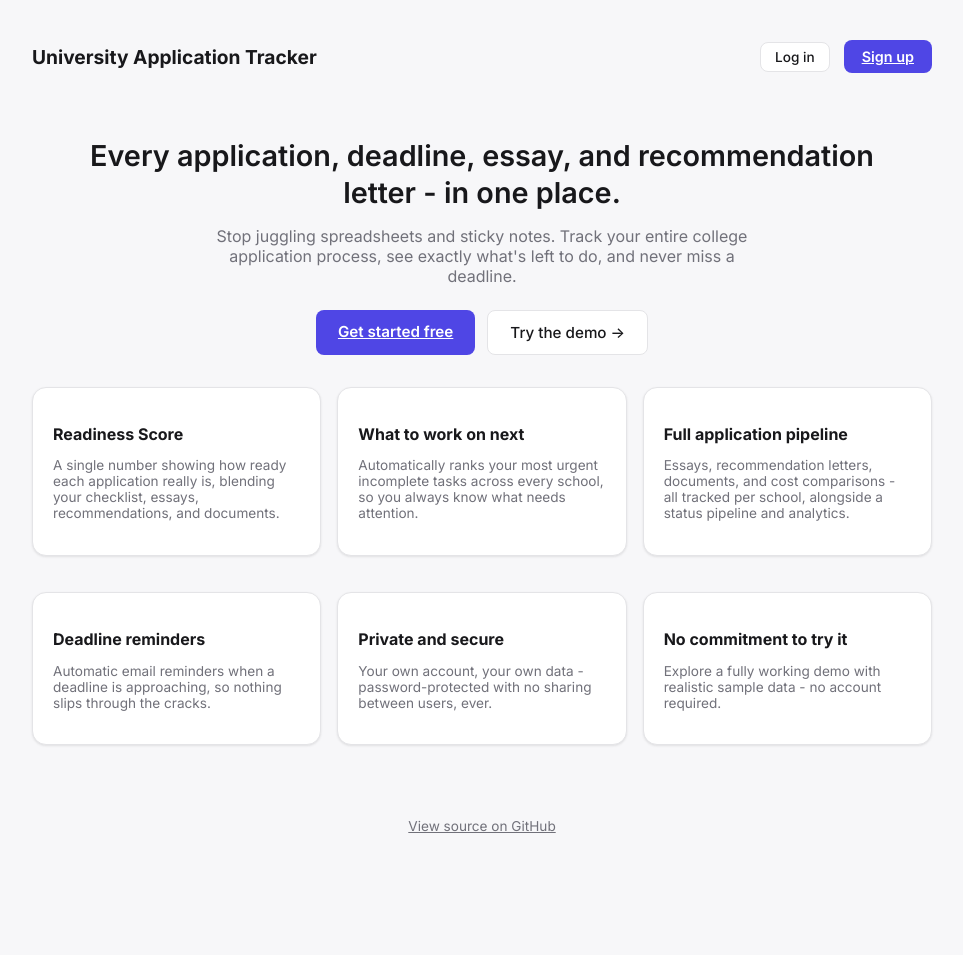
After one commit to Bhakti864653/uni-app-tracker, a Flask app: template templates/landing.html in a window 1280 px wide. The commit adds this page. Shown: the whole page, without its empty margins (158-1121 px from the left). Run offline with Flask 3, Linux system fonts and the light colour scheme; the template is opened without the code that fills it, so the values that code supplies are empty.

Commit message:
Add public landing page and richer new-user onboarding
Completes Phase 5: the app dashboard moves from / to /dashboard, and /
becomes a real public marketing page (features, CTAs, GitHub link) for
logged-out visitors - logged-in users hitting / are redirected straight
to their dashboard. Also upgrades the bare empty-state message into a
proper 3-step onboarding welcome for brand-new accounts.

```diff
--- a/app.py
+++ b/app.py
@@ -438,7 +438,7 @@ def signup():
                 conn.close()
                 session.clear()
                 session["user_id"] = user_id
-                return redirect("/")
+                return redirect("/dashboard")
     return render_template("signup.html", error=error)
 
 @app.route("/login", methods=["GET", "POST"])
@@ -458,7 +458,7 @@ def login():
             if user and check_password_hash(user["password_hash"], password):
                 session.clear()
                 session["user_id"] = user["id"]
-                return redirect("/")
+                return redirect("/dashboard")
             error = "Incorrect email or password"
     return render_template("login.html", error=error)
 
@@ -476,9 +476,15 @@ def demo_login():
     session.clear()
     session["user_id"] = demo_user_id
     session["is_demo"] = True
-    return redirect("/")
+    return redirect("/dashboard")
 
 @app.route("/")
+def landing():
+    if session.get("user_id"):
+        return redirect("/dashboard")
+    return render_template("landing.html")
+
+@app.route("/dashboard")
 @login_required
 def home():
     user_id = session["user_id"]
@@ -548,7 +554,7 @@ def add():
     add_university(conn, session["user_id"], request.form["name"], request.form["deadline"])
     conn.commit()
     conn.close()
-    return redirect("/")
+    return redirect("/dashboard")
 
 @app.route("/status/<int:university_id>", methods=["POST"])
 @login_required
@@ -563,7 +569,7 @@ def update_status(university_id):
     )
     conn.commit()
     conn.close()
-    return redirect("/")
+    return redirect("/dashboard")
 
 @app.route("/checklist/toggle/<int:item_id>", methods=["POST"])
 @login_required
@@ -577,7 +583,7 @@ def toggle_checklist_item(item_id):
     conn.execute("UPDATE tasks SET done = ? WHERE id = ?", (new_done, item_id))
     conn.commit()
     conn.close()
-    return redirect("/")
+    return redirect("/dashboard")
 
 @app.route("/checklist/add/<int:university_id>", methods=["POST"])
 @login_required
@@ -592,7 +598,7 @@ def add_checklist_item(university_id):
     )
     conn.commit()
     conn.close()
-    return redirect("/")
+    return redirect("/dashboard")
 
 @app.route("/checklist/delete/<int:item_id>", methods=["POST"])
 @login_required
@@ -604,13 +610,13 @@ def delete_checklist_item(item_id):
     conn.execute("DELETE FROM tasks WHERE id = ?", (item_id,))
     conn.commit()
     conn.close()
-    return redirect("/")
+    return redirect("/dashboard")
 
 @app.route("/reminders/send")
 @login_required
 def send_reminders():
     if not EMAIL_ADDRESS or not RESEND_API_KEY:
-        return redirect("/?reminder_error=not_configured")
+        return redirect("/dashboard?reminder_error=not_configured")
 
     conn = get_db()
     rows = dictrows(conn.execute(
@@ -631,9 +637,9 @@ def send_reminders():
     try:
         send_email_message("University Application Reminders", body)
     except OSError:
-        return redirect("/?reminder_error=send_failed")
+        return redirect("/dashboard?reminder_error=send_failed")
 
-    return redirect("/?reminder_sent=1")
+    return redirect("/dashboard?reminder_sent=1")
 
 @app.route("/demo/cleanup")
 def cleanup_demo():
@@ -820,7 +826,7 @@ def delete(university_id):
     conn.execute("DELETE FROM universities WHERE id = ?", (university_id,))
     conn.commit()
     conn.close()
-    return redirect("/")
+    return redirect("/dashboard")
 
 @app.route("/pipeline")
 @login_required
--- a/static/style.css
+++ b/static/style.css
@@ -799,6 +799,27 @@ h2 {
     font-size: 0.95rem;
 }
 
+.onboarding-welcome {
+    background: var(--card-bg);
+    border: 1px solid var(--border);
+    border-radius: var(--radius);
+    padding: 20px 24px;
+    box-shadow: var(--shadow);
+    margin-bottom: 20px;
+}
+
+.onboarding-welcome h2 {
+    font-size: 1.05rem;
+    margin-bottom: 10px;
+}
+
+.onboarding-welcome ol {
+    padding-left: 20px;
+    color: var(--text-muted);
+    font-size: 0.9rem;
+    line-height: 1.7;
+}
+
 .auth-switch {
     color: var(--text-muted);
     font-size: 0.85rem;
@@ -808,6 +829,72 @@ h2 {
 .auth-switch a {
     color: var(--text);
     font-weight: 500;
+}
+
+/* Landing page */
+.landing-page-wrap {
+    max-width: 900px;
+}
+
+.landing-brand {
+    font-size: 1.2rem;
+}
+
+.landing-hero {
+    text-align: center;
+    padding: 40px 20px 32px;
+}
+
+.landing-hero h2 {
+    font-size: 1.8rem;
+    line-height: 1.3;
+    margin-bottom: 14px;
+}
+
+.landing-hero p {
+    color: var(--text-muted);
+    max-width: 560px;
+    margin: 0 auto 24px;
+    font-size: 1rem;
+}
+
+.landing-cta-row {
+    display: flex;
+    justify-content: center;
+    gap: 12px;
+    flex-wrap: wrap;
+}
+
+.landing-cta {
+    padding: 12px 22px;
+    font-size: 0.95rem;
+}
+
+.landing-features {
+    display: grid;
+    grid-template-columns: repeat(3, 1fr);
+    gap: 16px;
+    margin-bottom: 30px;
+}
+
+.landing-features h3 {
+    font-size: 1rem;
+    margin-bottom: 6px;
+}
+
+.landing-features p {
+    color: var(--text-muted);
+    font-size: 0.85rem;
+}
+
+.landing-footer {
+    text-align: center;
+    padding: 20px 0 40px;
+}
+
+.landing-footer a {
+    color: var(--text-muted);
+    font-size: 0.85rem;
 }
 
 /* Mobile */
@@ -868,7 +955,8 @@ h2 {
     }
 
     .pipeline-board,
-    .analytics-charts {
+    .analytics-charts,
+    .landing-features {
         grid-template-columns: 1fr;
     }
 }
--- a/templates/analytics.html
+++ b/templates/analytics.html
@@ -19,7 +19,7 @@
         <header class="top-bar">
             <h1>Analytics</h1>
             <div class="top-bar-actions">
-                <a href="/" class="btn-secondary">Dashboard</a>
+                <a href="/dashboard" class="btn-secondary">Dashboard</a>
                 <a href="/pipeline" class="btn-secondary">Pipeline</a>
             </div>
         </header>
--- /dev/null
+++ b/templates/landing.html
@@ -0,0 +1,67 @@
+<!DOCTYPE html>
+<html>
+<head>
+    <title>University Application Tracker</title>
+    <link rel="preconnect" href="https://fonts.googleapis.com">
+    <link rel="preconnect" href="https://fonts.gstatic.com" crossorigin>
+    <link href="https://fonts.googleapis.com/css2?family=Inter:wght@400;500;600;700&display=swap" rel="stylesheet">
+    <link rel="stylesheet" href="{{ url_for('static', filename='style.css') }}">
+    <script>
+        (function () {
+            const saved = localStorage.getItem("theme");
+            if (saved) document.documentElement.setAttribute("data-theme", saved);
+        })();
+    </script>
+</head>
+<body>
+    <div class="page landing-page-wrap">
+        <header class="top-bar">
+            <h1 class="landing-brand">University Application Tracker</h1>
+            <div class="top-bar-actions">
+                <a href="/login" class="btn-secondary">Log in</a>
+                <a href="/signup" class="btn-primary">Sign up</a>
+            </div>
+        </header>
+
+        <section class="landing-hero">
+            <h2>Every application, deadline, essay, and recommendation letter - in one place.</h2>
+            <p>Stop juggling spreadsheets and sticky notes. Track your entire college application process, see exactly what's left to do, and never miss a deadline.</p>
+            <div class="landing-cta-row">
+                <a href="/signup" class="btn-primary landing-cta">Get started free</a>
+                <a href="/demo-login" class="btn-secondary landing-cta">Try the demo &rarr;</a>
+            </div>
+        </section>
+
+        <section class="landing-features">
+            <div class="task-section">
+                <h3>Readiness Score</h3>
+                <p>A single number showing how ready each application really is, blending your checklist, essays, recommendations, and documents.</p>
+            </div>
+            <div class="task-section">
+                <h3>What to work on next</h3>
+                <p>Automatically ranks your most urgent incomplete tasks across every school, so you always know what needs attention.</p>
+            </div>
+            <div class="task-section">
+                <h3>Full application pipeline</h3>
+                <p>Essays, recommendation letters, documents, and cost comparisons - all tracked per school, alongside a status pipeline and analytics.</p>
+            </div>
+            <div class="task-section">
+                <h3>Deadline reminders</h3>
+                <p>Automatic email reminders when a deadline is approaching, so nothing slips through the cracks.</p>
+            </div>
+            <div class="task-section">
+                <h3>Private and secure</h3>
+                <p>Your own account, your own data - password-protected with no sharing between users, ever.</p>
+            </div>
+            <div class="task-section">
+                <h3>No commitment to try it</h3>
+                <p>Explore a fully working demo with realistic sample data - no account required.</p>
+            </div>
+        </section>
+
+        <footer class="landing-footer">
+            <a href="https://github.com/Bhakti864653/uni-app-tracker" target="_blank" rel="noopener">View source on GitHub</a>
+        </footer>
+    </div>
+</body>
+</html>
--- a/templates/pipeline.html
+++ b/templates/pipeline.html
@@ -18,7 +18,7 @@
         <header class="top-bar">
             <h1>Application Pipeline</h1>
             <div class="top-bar-actions">
-                <a href="/" class="btn-secondary">Dashboard</a>
+                <a href="/dashboard" class="btn-secondary">Dashboard</a>
                 <a href="/analytics" class="btn-secondary">Analytics</a>
             </div>
         </header>
--- a/templates/profile.html
+++ b/templates/profile.html
@@ -17,7 +17,7 @@
     <div class="page">
         <header class="top-bar">
             <div>
-                <a href="/" class="edit-link">&larr; Back to dashboard</a>
+                <a href="/dashboard" class="edit-link">&larr; Back to dashboard</a>
                 <h1>{{ uni.name }}</h1>
                 <p class="uni-deadline">Due {{ uni.deadline }} &middot; {{ days_text }}</p>
             </div>
```
Also changed, not shown: templates/index.html (+8 -1 lines), tests/test_app.py (+23 -11 lines).
